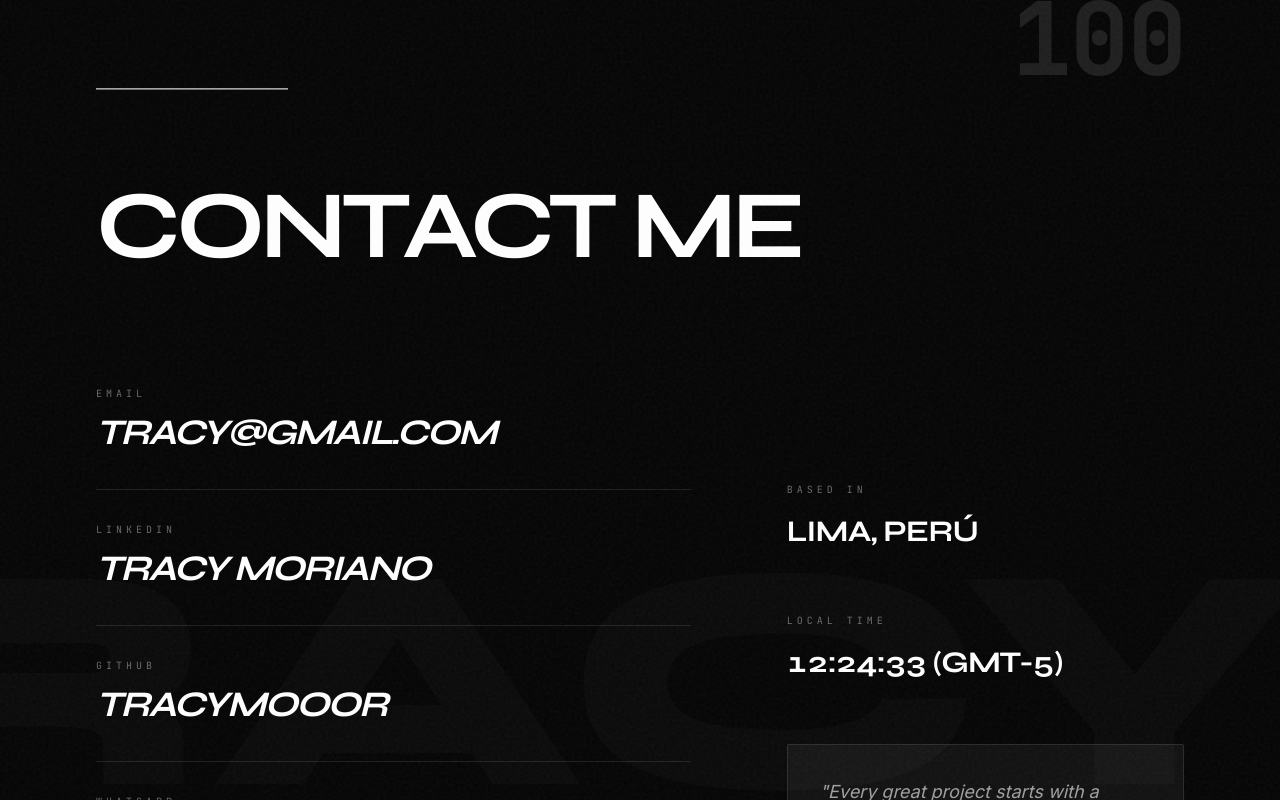
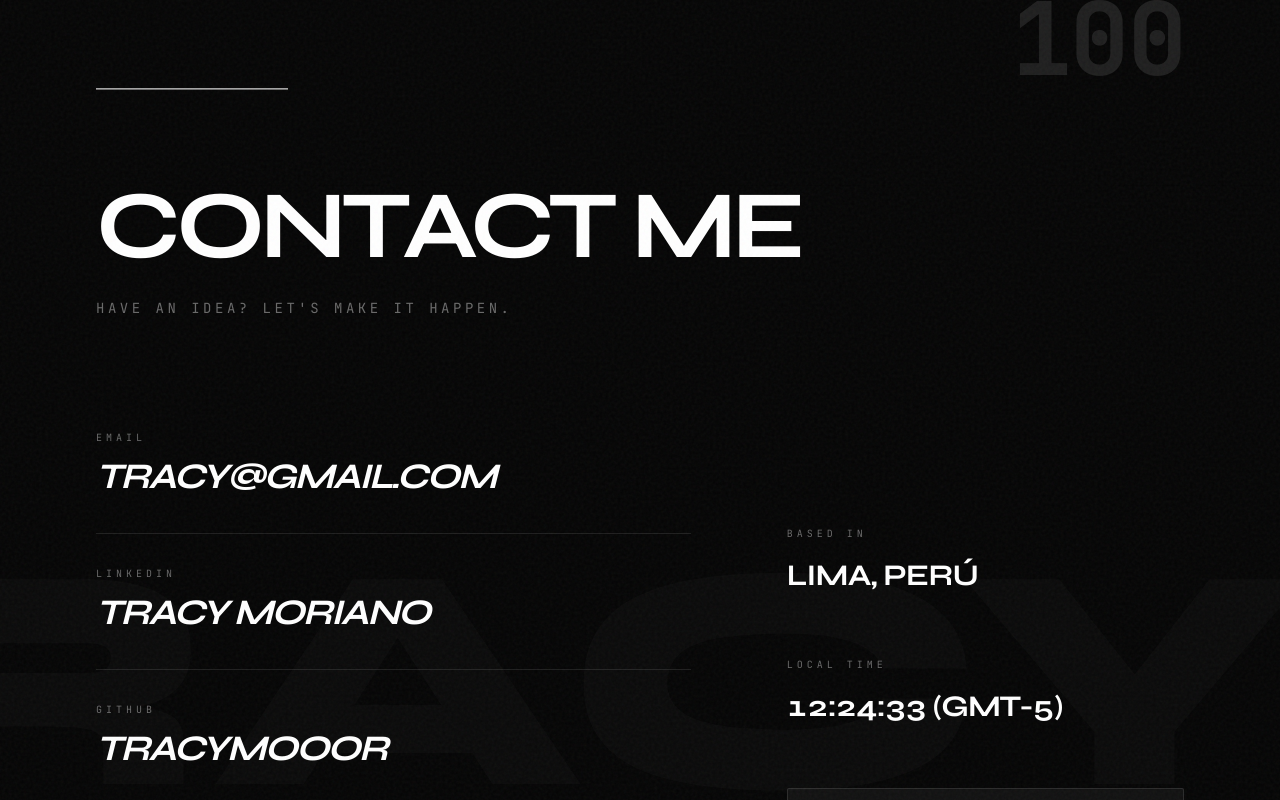
Before and after one commit to TracyMooor/PortafolioWebTracy, a React (Vite) app: page /contact in a window 1280 px wide. Built offline with nearby package versions, Linux system fonts and the light colour scheme.

Commit message:
feat: Add ContactPage component displaying contact information, local time, and a portfolio link.

```diff
--- a/components/ContactPage.tsx
+++ b/components/ContactPage.tsx
@@ -86,6 +86,12 @@ const ContactPage: React.FC = () => {
                     <h1 className="page-title heading text-5xl md:text-7xl lg:text-8xl font-bold uppercase tracking-tighter leading-none mb-6">
                         {t('contact')}
                     </h1>
+                    <p className="page-title hidden md:block text-white/40 mono text-xs md:text-sm uppercase tracking-[0.25em] leading-relaxed max-w-xl">
+                        {lang === 'ESP' ? '¿Tienes una idea? Hagámoslo realidad.' : "Have an idea? Let's make it happen."}
+                    </p>
+                    <p className="page-title md:hidden text-white/40 mono text-xs uppercase tracking-[0.2em] leading-relaxed max-w-sm">
+                        {lang === 'ESP' ? 'Cada gran proyecto comienza con un mensaje. Conversemos sobre tu próxima idea.' : 'Every great project starts with a message. Let\'s talk about your next idea.'}
+                    </p>
                 </header>
 
                 <div className="grid grid-cols-1 lg:grid-cols-12 gap-16 md:gap-24 mb-32">
@@ -125,7 +131,7 @@ const ContactPage: React.FC = () => {
                             <span className="heading text-2xl md:text-3xl font-bold uppercase tracking-tight block tabular-nums">{time} (GMT-5)</span>
                         </div>
 
-                        <div className="contact-item p-8 bg-white/5 rounded-sm border border-white/10">
+                        <div className="contact-item hidden md:block p-8 bg-white/5 rounded-sm border border-white/10">
                             <p className="text-white/60 text-lg italic leading-relaxed">
                                 {lang === 'ESP' ? '"Cada gran proyecto comienza con un mensaje. Conversemos sobre tu próxima idea."' : '"Every great project starts with a message. Let\'s talk about your next idea."'}
                             </p>
```
